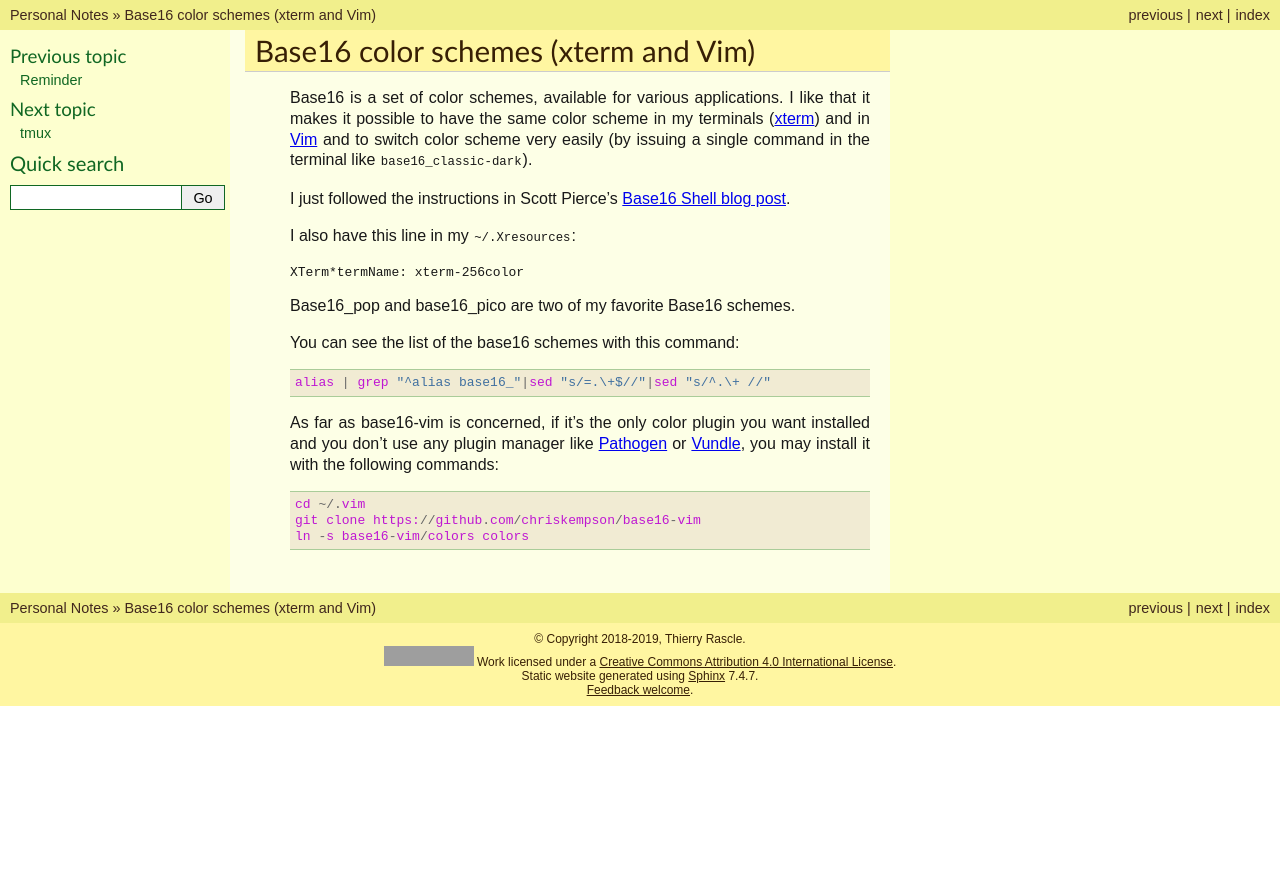
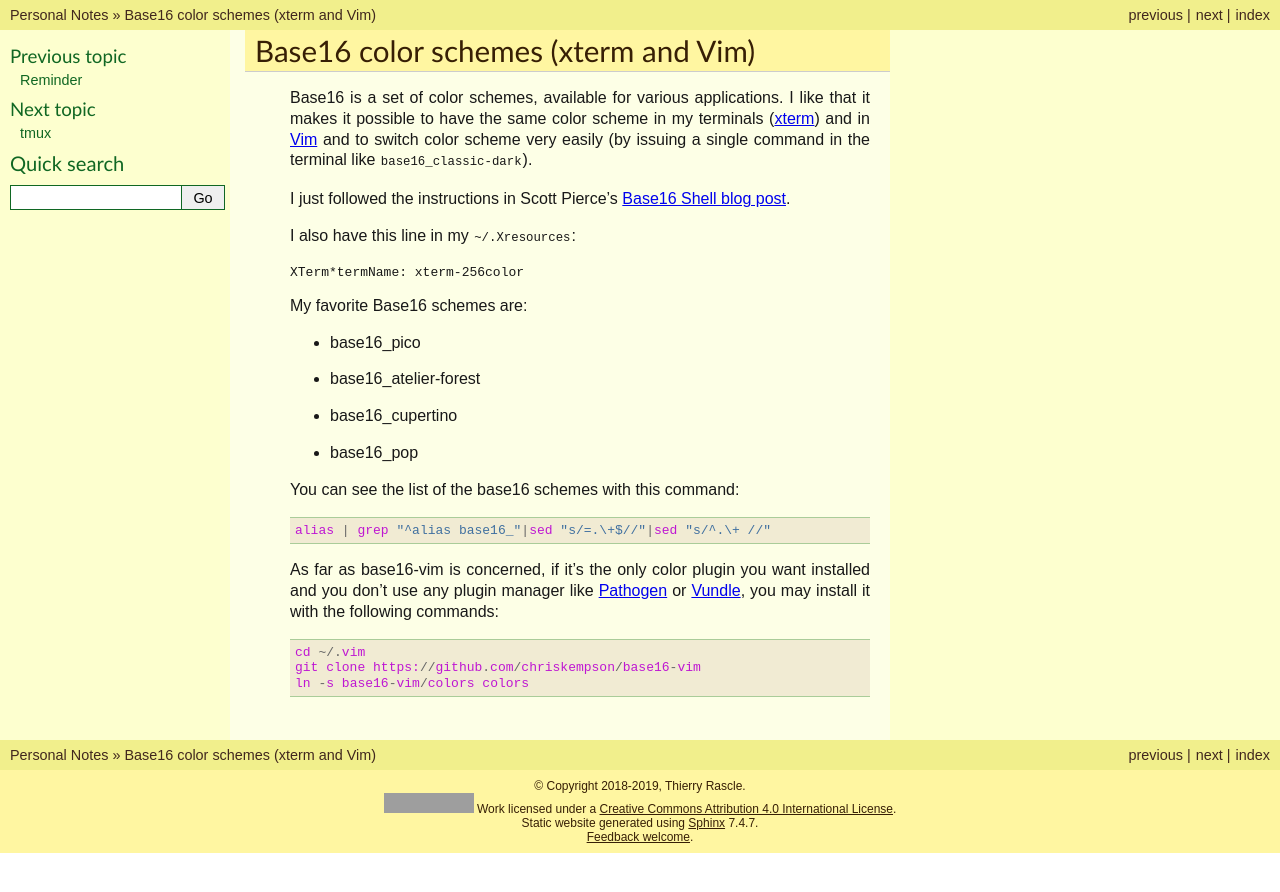
Before and after one commit to thierr26/thierr26_personal_notes_sphinx_sources, a Sphinx documentation site: the page built from source/base16_color_schemes_xterm_and_vim.rst, in a window 1280 px wide. Shown: the top 892 px of the page. Built offline with Sphinx 7.4.7, drawn with Linux system fonts in a browser that asks for light colours; grey boxes are pictures that could not be loaded.

Commit message:
Update list of Base16 favorite schemes

```diff
--- a/source/base16_color_schemes_xterm_and_vim.rst
+++ b/source/base16_color_schemes_xterm_and_vim.rst
@@ -21,7 +21,15 @@
 
 | XTerm*termName: xterm-256color
 
-Base16_pop and base16_pico are two of my favorite Base16 schemes.
+My favorite Base16 schemes are:
+
+* base16_pico
+
+* base16_atelier-forest
+
+* base16_cupertino
+
+* base16_pop
 
 You can see the list of the base16 schemes with this command::
 
```
